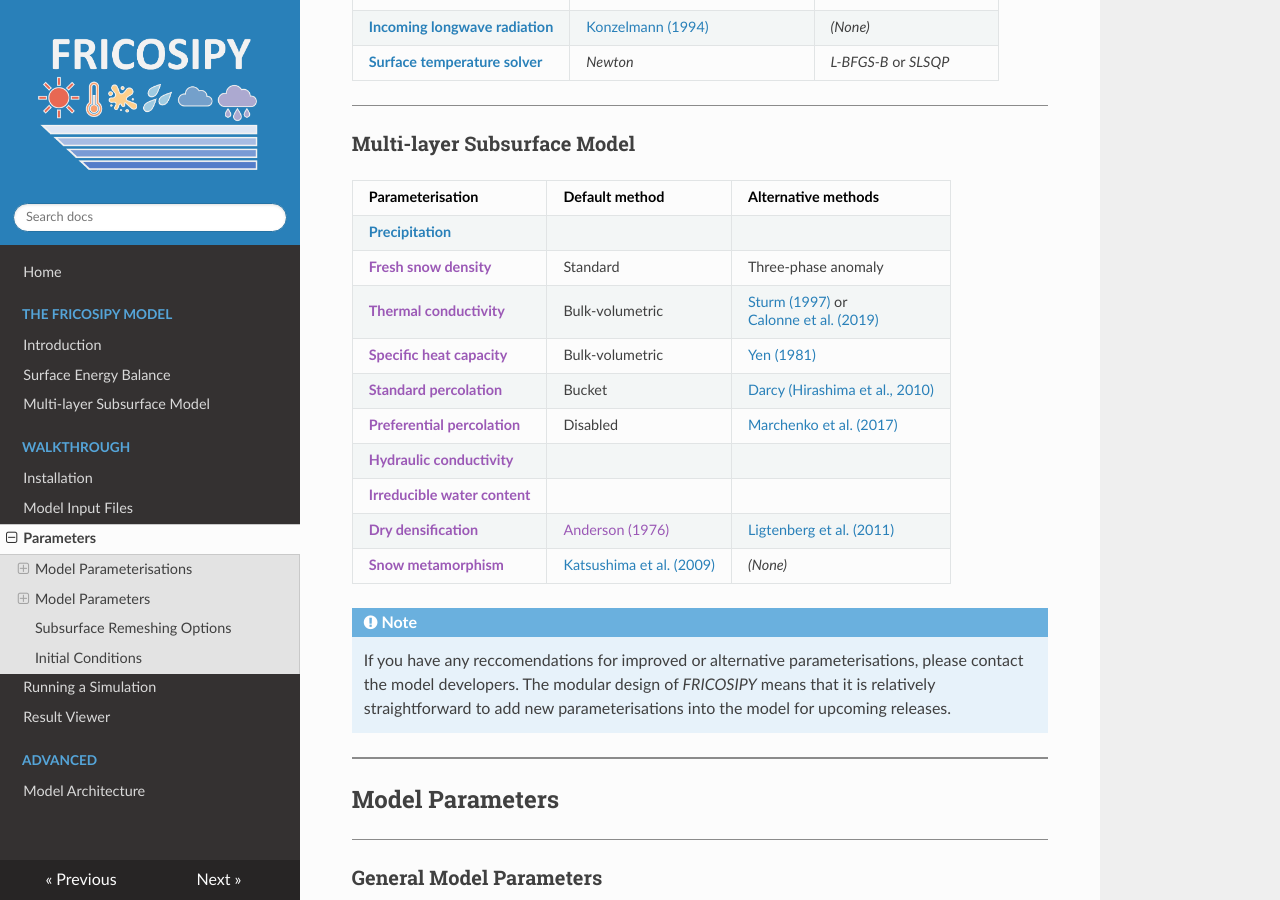
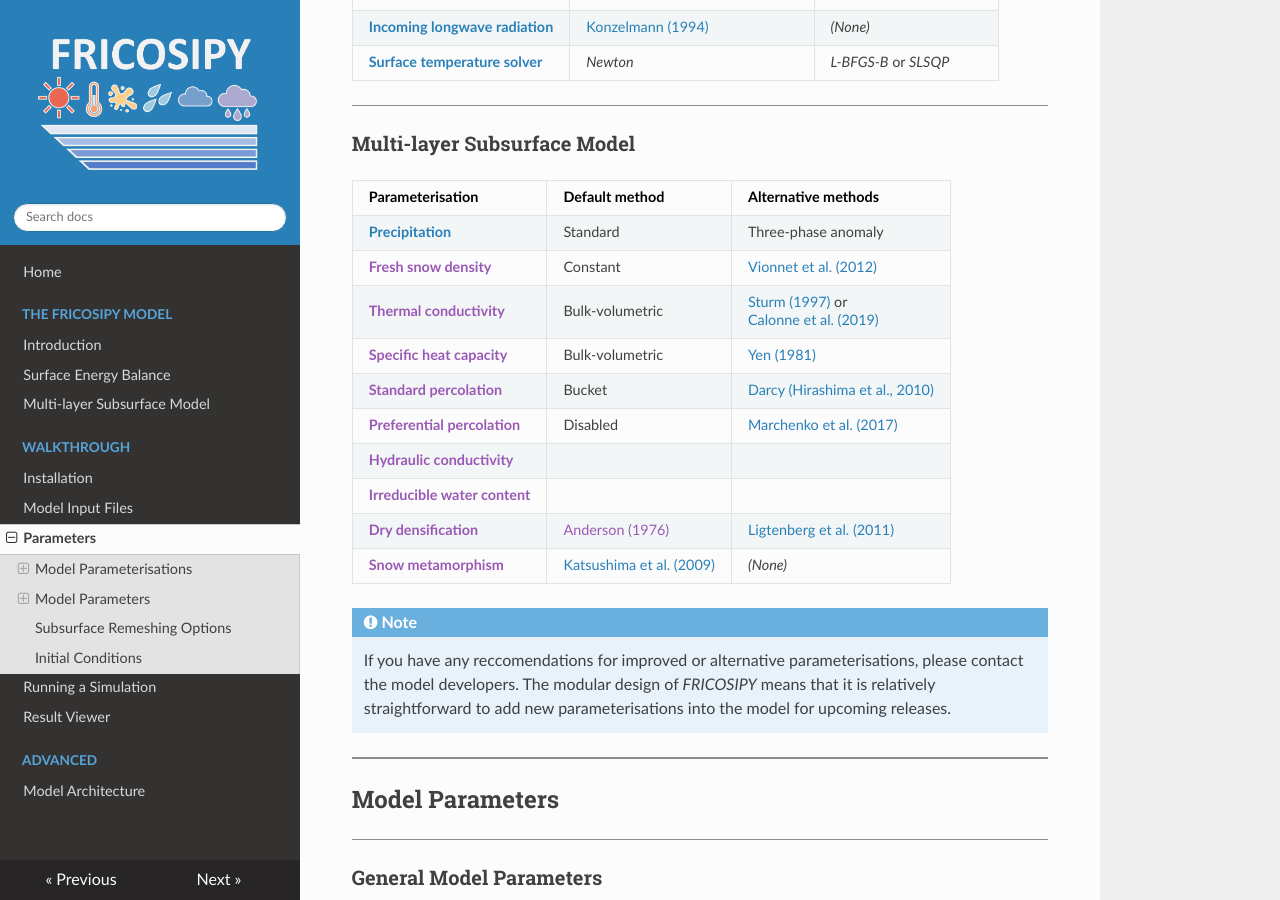
Before and after one commit to MarcusGastaldello/FRICOSIPY, an MkDocs documentation site: the page built from docs/parameters.md, in a window 1280 px wide and 900 px high, scrolled down 554 px. Built offline with MkDocs 1.6.1, drawn with Linux system fonts in a browser that asks for light colours.

Commit message:
Update parameters.md

```diff
--- a/docs/parameters.md
+++ b/docs/parameters.md
@@ -30,8 +30,8 @@ The *FRICOSIPY* model enables the user to customise the parameterisations used t
 
 | Parameterisation | Default method | Alternative methods |
 |---|---|---|
-| [**Precipitation**](https://fricosipy.readthedocs.io/en/latest/subsurface_model/#precipitation) |  | |
-| [**Fresh snow density**]() | Standard | Three-phase anomaly |
+| [**Precipitation**](https://fricosipy.readthedocs.io/en/latest/subsurface_model/#precipitation) | Standard | Three-phase anomaly|
+| [**Fresh snow density**]() | Constant | [Vionnet et al. (2012)](https://doi.org/10.5194/gmd-5-773-2012) |
 | [**Thermal conductivity**]() | Bulk-volumetric | [Sturm (1997)](https://doi.org/10.3189/S0022143000002781) or <br> [Calonne et al. (2019)](https://doi.org/10.1029/2019GL085228) |
 | [**Specific heat capacity**]() | Bulk-volumetric | [Yen (1981)](https://apps.dtic.mil/sti/citations/ADA103734) |
 | [**Standard percolation**]() | Bucket | [Darcy (Hirashima et al., 2010)](https://doi.org/10.1016/j.coldregions.2010.09.003) |
```
